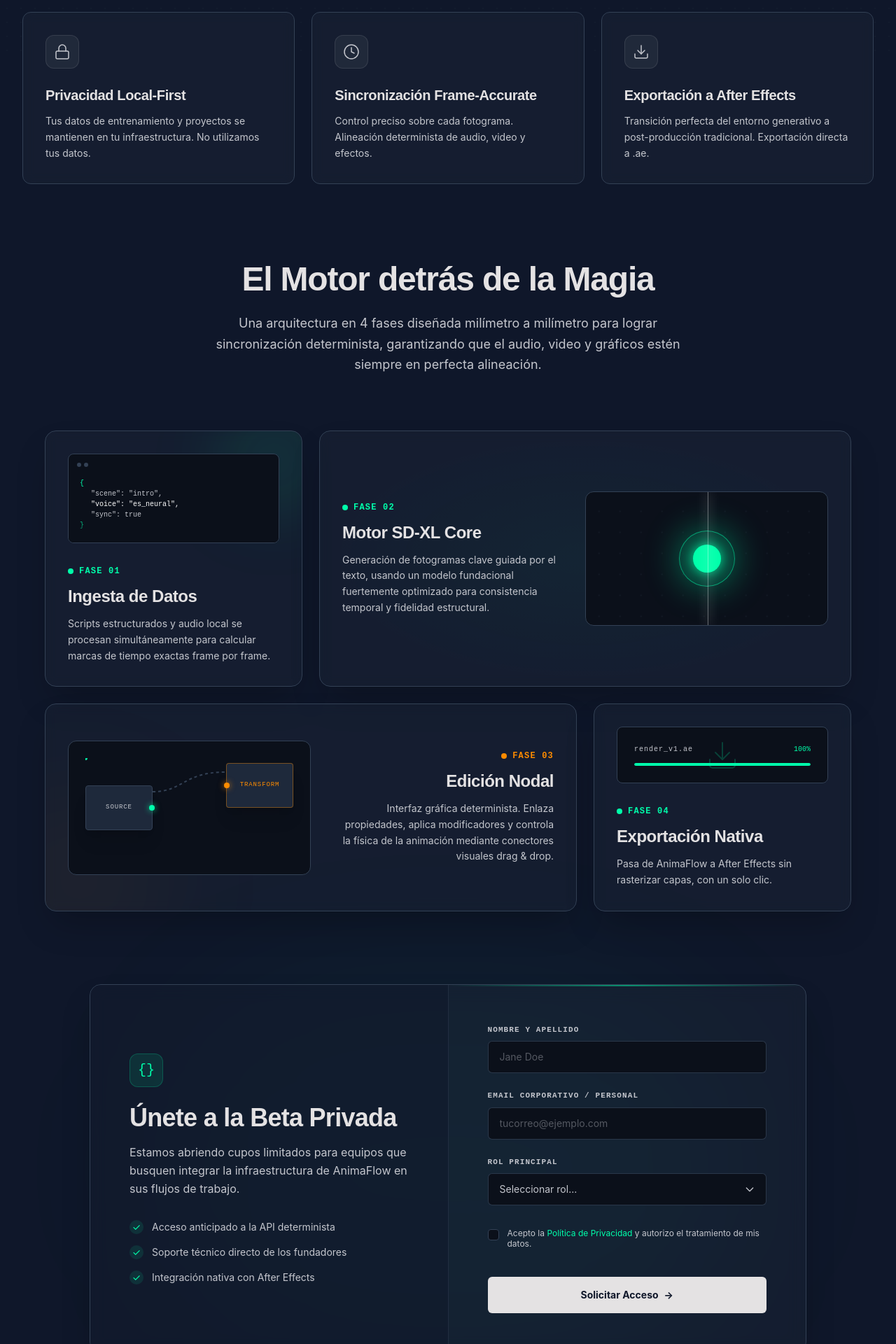
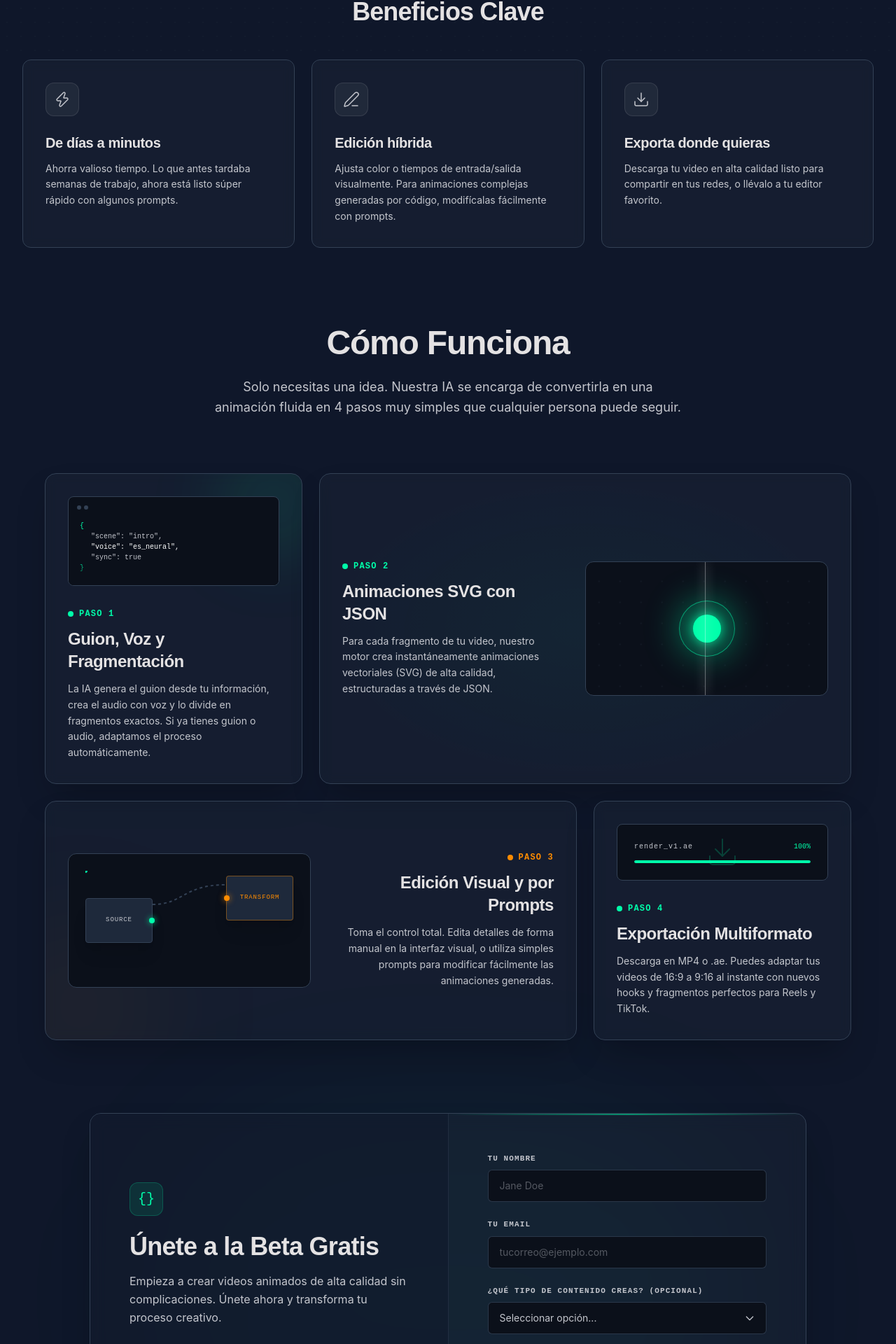
Before and after one commit to diego050/AnimaFlow, a React (Vite) app: page / in a window 1280 px wide. Shown: the part 718-2638 px from the top of the page at 70% size. Built offline with nearby package versions, Linux system fonts and the light colour scheme.

Commit message:
Update Landing.jsx

```diff
--- a/src/pages/Landing.jsx
+++ b/src/pages/Landing.jsx
@@ -1,6 +1,6 @@
 import { motion } from 'framer-motion';
 import { Link } from 'react-router-dom';
-import { Lock, Clock, Download } from 'lucide-react';
+import { Lock, Clock, Download, Zap, Edit3, Shield, Users, Sparkles, CheckCircle } from 'lucide-react';
 import { useState } from 'react';
 
 export function Landing() {
@@ -42,7 +42,7 @@
             onClick={() => document.getElementById('waitlist-form')?.scrollIntoView({ behavior: 'smooth' })}
             className="px-5 py-2 bg-mint-precision text-deep-slate rounded-md text-sm font-bold hover:bg-white hover:-translate-y-0.5 transition-all duration-300 shadow-[0_0_20px_rgba(0,255,171,0.2)] hover:shadow-[0_5px_20px_rgba(0,255,171,0.5)]"
           >
-            Solicitar Acceso
+            Empieza gratis
           </button>
         </div>
       </nav>
@@ -59,17 +59,17 @@
             className="flex-1 space-y-8"
           >
             <h1 className="font-display font-bold text-5xl md:text-7xl text-text-primary tracking-tighter leading-tight">
-              Video generativo.<br/><span className="text-text-secondary">Editabilidad nativa.</span>
+              De 3 semanas a hoy mismo.<br/><span className="text-text-secondary">Sin saber animar.</span>
             </h1>
             <p className="font-body text-lg text-text-secondary max-w-lg leading-relaxed">
-              La infraestructura técnica para producción de video. Modelos fundacionales integrados con herramientas profesionales. Exporta directamente a entornos como After Effects.
+              Crea videos profesionales para tus redes en menos de un día. Sin contratar editores, sin complicaciones.
             </p>
             <div className="pt-2">
               <button
                 onClick={() => document.getElementById('waitlist-form')?.scrollIntoView({ behavior: 'smooth' })}
                 className="bg-mint-precision text-deep-slate px-8 py-4 rounded-md text-sm font-bold hover:bg-white hover:-translate-y-1 transition-all duration-300 shadow-[0_0_20px_rgba(0,255,171,0.2)] hover:shadow-[0_10px_40px_rgba(0,255,171,0.5)] flex items-center gap-2 group"
               >
-                Solicitar Acceso a la Beta
+                Crear mi primer video
                 <span className="transition-transform duration-300 group-hover:translate-x-1">→</span>
               </button>
             </div>
@@ -223,11 +223,14 @@
 
         {/* Features Bento */}
         <section className="py-12">
+          <div className="text-center mb-12 relative z-10">
+            <h2 className="font-display font-bold text-3xl md:text-4xl text-text-primary mb-4 tracking-tight">Beneficios Clave</h2>
+          </div>
           <div className="grid grid-cols-1 md:grid-cols-3 gap-6">
             {[
-              { title: "Privacidad Local-First", desc: "Tus datos de entrenamiento y proyectos se mantienen en tu infraestructura. No utilizamos tus datos.", icon: Lock },
-              { title: "Sincronización Frame-Accurate", desc: "Control preciso sobre cada fotograma. Alineación determinista de audio, video y efectos.", icon: Clock },
-              { title: "Exportación a After Effects", desc: "Transición perfecta del entorno generativo a post-producción tradicional. Exportación directa a .ae.", icon: Download }
+              { title: "De días a minutos", desc: "Ahorra valioso tiempo. Lo que antes tardaba semanas de trabajo, ahora está listo súper rápido con algunos prompts.", icon: Zap },
+              { title: "Edición híbrida", desc: "Ajusta color o tiempos de entrada/salida visualmente. Para animaciones complejas generadas por código, modifícalas fácilmente con prompts.", icon: Edit3 },
+              { title: "Exporta donde quieras", desc: "Descarga tu video en alta calidad listo para compartir en tus redes, o llévalo a tu editor favorito.", icon: Download }
             ].map((feature, i) => {
               const Icon = feature.icon;
               return (
@@ -250,9 +253,9 @@
         {/* Pipeline Bento Grid - Ultra Creative */}
         <section className="py-16 max-w-6xl mx-auto relative">
           <div className="text-center mb-20 relative z-10">
-            <h2 className="font-display font-bold text-4xl md:text-5xl text-text-primary mb-6 tracking-tight">El Motor detrás de la Magia</h2>
+            <h2 className="font-display font-bold text-4xl md:text-5xl text-text-primary mb-6 tracking-tight">Cómo Funciona</h2>
             <p className="font-body text-lg text-text-secondary max-w-2xl mx-auto leading-relaxed">
-              Una arquitectura en 4 fases diseñada milímetro a milímetro para lograr sincronización determinista, garantizando que el audio, video y gráficos estén siempre en perfecta alineación.
+              Solo necesitas una idea. Nuestra IA se encarga de convertirla en una animación fluida en 4 pasos muy simples que cualquier persona puede seguir.
             </p>
           </div>
 
@@ -281,10 +284,10 @@
 
               <div>
                 <div className="text-mint-precision font-mono text-xs mb-3 font-bold uppercase tracking-widest flex items-center gap-2">
-                  <span className="w-2 h-2 rounded-full bg-mint-precision animate-pulse"></span> Fase 01
+                  <span className="w-2 h-2 rounded-full bg-mint-precision animate-pulse"></span> Paso 1
                 </div>
-                <h3 className="font-display font-bold text-2xl text-text-primary mb-3">Ingesta de Datos</h3>
-                <p className="font-body text-sm text-text-secondary leading-relaxed">Scripts estructurados y audio local se procesan simultáneamente para calcular marcas de tiempo exactas frame por frame.</p>
+                <h3 className="font-display font-bold text-2xl text-text-primary mb-3">Guion, Voz y Fragmentación</h3>
+                <p className="font-body text-sm text-text-secondary leading-relaxed">La IA genera el guion desde tu información, crea el audio con voz y lo divide en fragmentos exactos. Si ya tienes guion o audio, adaptamos el proceso automáticamente.</p>
               </div>
             </motion.div>
 
@@ -297,10 +300,10 @@
 
               <div className="flex-1 z-10 order-2 md:order-1">
                 <div className="text-mint-precision font-mono text-xs mb-3 font-bold uppercase tracking-widest flex items-center gap-2">
-                  <span className="w-2 h-2 rounded-full bg-mint-precision animate-pulse"></span> Fase 02
+                  <span className="w-2 h-2 rounded-full bg-mint-precision animate-pulse"></span> Paso 2
                 </div>
-                <h3 className="font-display font-bold text-2xl text-text-primary mb-3">Motor SD-XL Core</h3>
-                <p className="font-body text-sm text-text-secondary leading-relaxed">Generación de fotogramas clave guiada por el texto, usando un modelo fundacional fuertemente optimizado para consistencia temporal y fidelidad estructural.</p>
+                <h3 className="font-display font-bold text-2xl text-text-primary mb-3">Animaciones SVG con JSON</h3>
+                <p className="font-body text-sm text-text-secondary leading-relaxed">Para cada fragmento de tu video, nuestro motor crea instantáneamente animaciones vectoriales (SVG) de alta calidad, estructuradas a través de JSON.</p>
               </div>
 
               <div className="w-full md:w-1/2 h-48 bg-[#0b101a] rounded-xl border border-border-tech relative overflow-hidden flex items-center justify-center order-1 md:order-2">
@@ -327,10 +330,10 @@
 
               <div className="flex-1 z-10 text-left md:text-right">
                 <div className="text-cadmium-orange font-mono text-xs mb-3 font-bold uppercase tracking-widest flex items-center justify-start md:justify-end gap-2">
-                  <span className="w-2 h-2 rounded-full bg-cadmium-orange animate-pulse"></span> Fase 03
+                  <span className="w-2 h-2 rounded-full bg-cadmium-orange animate-pulse"></span> Paso 3
                 </div>
-                <h3 className="font-display font-bold text-2xl text-text-primary mb-3">Edición Nodal</h3>
-                <p className="font-body text-sm text-text-secondary leading-relaxed">Interfaz gráfica determinista. Enlaza propiedades, aplica modificadores y controla la física de la animación mediante conectores visuales drag & drop.</p>
+                <h3 className="font-display font-bold text-2xl text-text-primary mb-3">Edición Visual y por Prompts</h3>
+                <p className="font-body text-sm text-text-secondary leading-relaxed">Toma el control total. Edita detalles de forma manual en la interfaz visual, o utiliza simples prompts para modificar fácilmente las animaciones generadas.</p>
               </div>
 
               <div className="w-full md:w-1/2 h-48 bg-[#0b101a] rounded-xl border border-border-tech relative p-6 flex flex-col justify-center">
@@ -382,10 +385,10 @@
 
               <div>
                 <div className="text-mint-precision font-mono text-xs mb-3 font-bold uppercase tracking-widest flex items-center gap-2">
-                  <span className="w-2 h-2 rounded-full bg-mint-precision animate-pulse"></span> Fase 04
+                  <span className="w-2 h-2 rounded-full bg-mint-precision animate-pulse"></span> Paso 4
                 </div>
-                <h3 className="font-display font-bold text-2xl text-text-primary mb-3">Exportación Nativa</h3>
-                <p className="font-body text-sm text-text-secondary leading-relaxed">Pasa de AnimaFlow a After Effects sin rasterizar capas, con un solo clic.</p>
+                <h3 className="font-display font-bold text-2xl text-text-primary mb-3">Exportación Multiformato</h3>
+                <p className="font-body text-sm text-text-secondary leading-relaxed">Descarga en MP4 o .ae. Puedes adaptar tus videos de 16:9 a 9:16 al instante con nuevos hooks y fragmentos perfectos para Reels y TikTok.</p>
               </div>
             </motion.div>
           </div>
@@ -404,23 +407,23 @@
               <div className="w-12 h-12 bg-mint-precision/10 border border-mint-precision/20 rounded-xl flex items-center justify-center mb-6">
                 <span className="text-mint-precision font-mono text-xl">{'{}'}</span>
               </div>
-              <h2 className="font-display font-bold text-3xl md:text-4xl text-text-primary mb-4">Únete a la Beta Privada</h2>
+              <h2 className="font-display font-bold text-3xl md:text-4xl text-text-primary mb-4">Únete a la Beta Gratis</h2>
               <p className="font-body text-base text-text-secondary mb-8 leading-relaxed">
-                Estamos abriendo cupos limitados para equipos que busquen integrar la infraestructura de AnimaFlow en sus flujos de trabajo.
+                Empieza a crear videos animados de alta calidad sin complicaciones. Únete ahora y transforma tu proceso creativo.
               </p>
 
               <ul className="space-y-4 font-body text-sm text-text-secondary">
                 <li className="flex items-center gap-3">
                   <span className="w-5 h-5 rounded-full bg-mint-precision/10 flex items-center justify-center text-mint-precision">✓</span>
-                  Acceso anticipado a la API determinista
+                  Perfecto para creadores de contenido y YouTubers
                 </li>
                 <li className="flex items-center gap-3">
                   <span className="w-5 h-5 rounded-full bg-mint-precision/10 flex items-center justify-center text-mint-precision">✓</span>
-                  Soporte técnico directo de los fundadores
+                  Ideal para diseñadores, freelancers y marketers
                 </li>
                 <li className="flex items-center gap-3">
                   <span className="w-5 h-5 rounded-full bg-mint-precision/10 flex items-center justify-center text-mint-precision">✓</span>
-                  Integración nativa con After Effects
+                  Acceso completo al editor visual sin costo
                 </li>
               </ul>
             </div>
@@ -430,7 +433,7 @@
               <div className="absolute top-0 left-0 w-full h-[2px] bg-gradient-to-r from-transparent via-mint-precision/50 to-transparent"></div>
               <form className="space-y-6" onSubmit={handleSubmit}>
                 <div className="space-y-2">
-                  <label className="block font-mono text-[11px] text-text-secondary uppercase tracking-widest font-semibold">Nombre y Apellido</label>
+                  <label className="block font-mono text-[11px] text-text-secondary uppercase tracking-widest font-semibold">Tu Nombre</label>
                   <input
                     className="w-full bg-[#0b101a] border border-border-tech/80 rounded-md px-4 py-3 text-text-primary text-sm focus:outline-none focus:border-mint-precision focus:ring-1 focus:ring-mint-precision transition-all placeholder:text-text-secondary/40 disabled:opacity-50"
                     placeholder="Jane Doe"
@@ -443,7 +446,7 @@
                 </div>
 
                 <div className="space-y-2">
-                  <label className="block font-mono text-[11px] text-text-secondary uppercase tracking-widest font-semibold">Email Corporativo / Personal</label>
+                  <label className="block font-mono text-[11px] text-text-secondary uppercase tracking-widest font-semibold">Tu Email</label>
                   <input
                     className="w-full bg-[#0b101a] border border-border-tech/80 rounded-md px-4 py-3 text-text-primary text-sm focus:outline-none focus:border-mint-precision focus:ring-1 focus:ring-mint-precision transition-all placeholder:text-text-secondary/40 disabled:opacity-50"
                     placeholder="tucorreo@ejemplo.com"
@@ -456,7 +459,7 @@
                 </div>
 
                 <div className="space-y-2">
-                  <label className="block font-mono text-[11px] text-text-secondary uppercase tracking-widest font-semibold">Rol Principal</label>
+                  <label className="block font-mono text-[11px] text-text-secondary uppercase tracking-widest font-semibold">¿Qué tipo de contenido creas? (Opcional)</label>
                   <div className="relative">
                     <select
                       className="w-full bg-[#0b101a] border border-border-tech/80 rounded-md px-4 py-3 text-text-secondary text-sm focus:outline-none focus:border-mint-precision focus:ring-1 focus:ring-mint-precision transition-all appearance-none cursor-pointer disabled:opacity-50"
@@ -465,12 +468,13 @@
                       onChange={(e) => setFormData({...formData, rol: e.target.value})}
                       disabled={status === 'submitting'}
                     >
-                      <option value="" disabled>Seleccionar rol...</option>
-                      <option value="editor" className="bg-deep-slate">Motion Designer / Editor</option>
-                      <option value="developer" className="bg-deep-slate">Software Engineer</option>
-                      <option value="founder" className="bg-deep-slate">Product / Founder</option>
-                      <option value="student" className="bg-deep-slate">Estudiante</option>
+                      <option value="" disabled>Seleccionar opción...</option>
+                      <option value="youtube" className="bg-deep-slate">YouTube / Redes Sociales</option>
+                      <option value="design" className="bg-deep-slate">Diseño / Freelance</option>
+                      <option value="marketing" className="bg-deep-slate">Marketing / Agencia</option>
+                      <option value="education" className="bg-deep-slate">Educación / Cursos</option>
                       <option value="other" className="bg-deep-slate">Otro</option>
+
                     </select>
                     <div className="absolute inset-y-0 right-4 flex items-center pointer-events-none">
                       <svg className="w-4 h-4 text-text-secondary" fill="none" stroke="currentColor" viewBox="0 0 24 24"><path strokeLinecap="round" strokeLinejoin="round" strokeWidth="2" d="M19 9l-7 7-7-7"></path></svg>
@@ -498,7 +502,7 @@
                   >
                     <div className="absolute inset-0 bg-mint-precision opacity-0 group-hover:opacity-100 transition-opacity duration-300"></div>
                     <span className="relative z-10 flex items-center justify-center gap-2">
-                      {status === 'submitting' ? 'Enviando...' : 'Solicitar Acceso'}
+                      {status === 'submitting' ? 'Enviando...' : 'Empieza gratis'}
                       {status !== 'submitting' && <span className="transition-transform group-hover:translate-x-1">→</span>}
                     </span>
                   </button>
```
